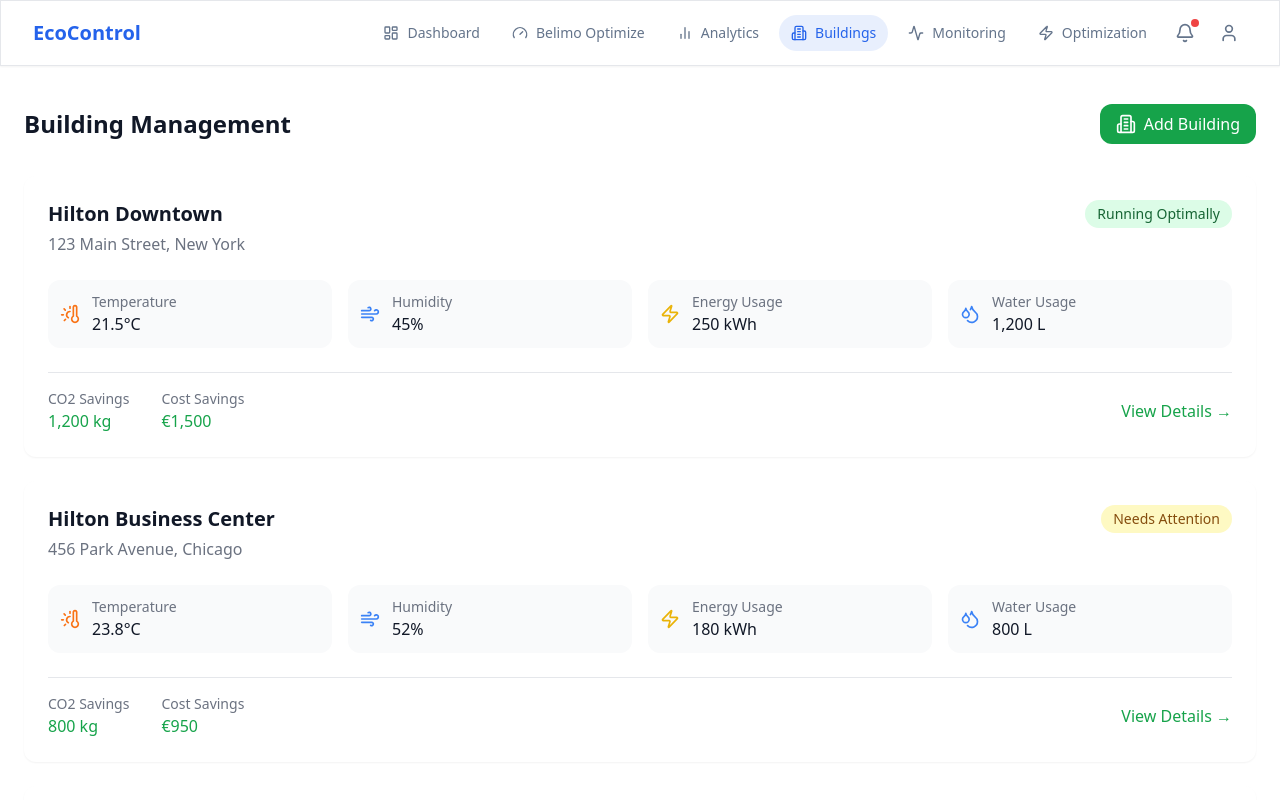
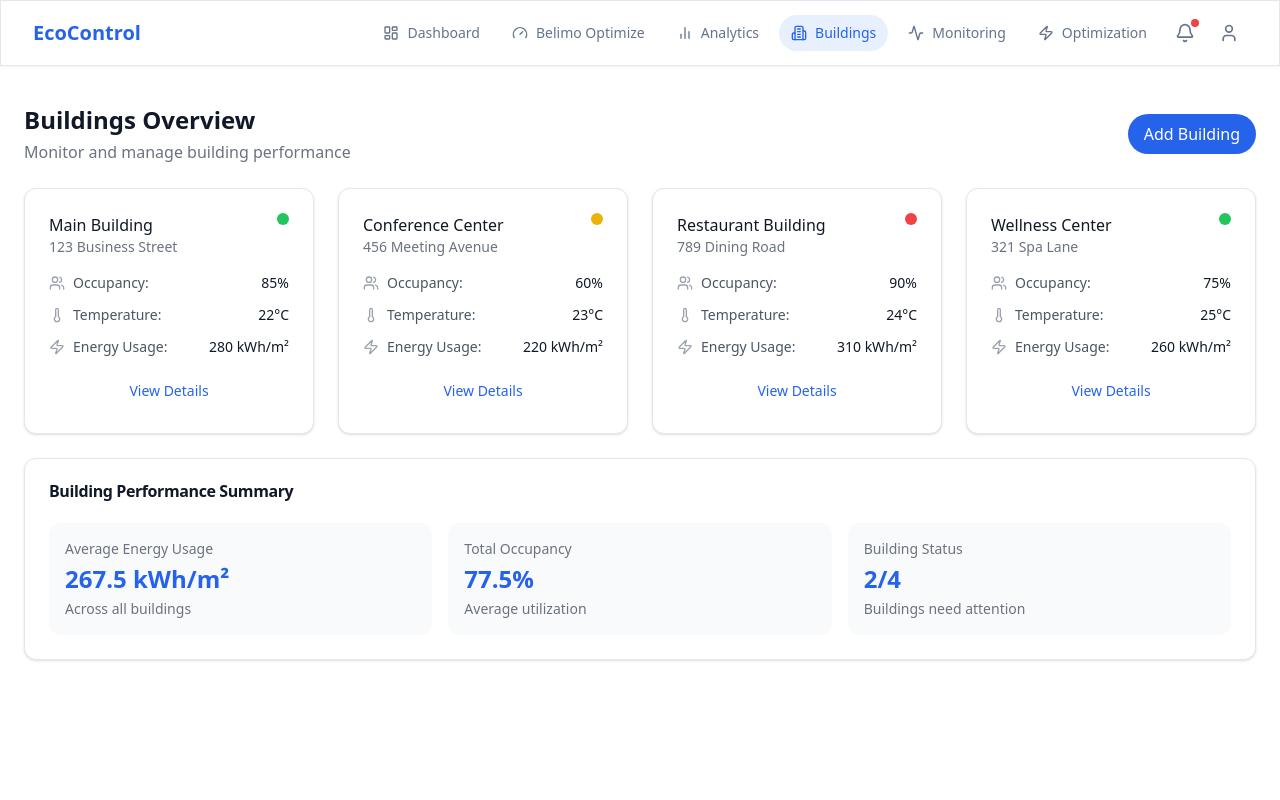
Before and after one commit to finnmglas/belimonitor, a React app: page /buildings in a window 1280 px wide. Shown: the top 800 px of the page. Built offline with nearby package versions, Linux system fonts and the light colour scheme; the HTML template or start-up script is replaced by a standard one.

Commit message:
feat: update all pages to English
- Translated Buildings page content
- Updated Monitoring page text
- Standardized English terminology across pages
- Enhanced header navigation
- Updated alert messages and notifications
- Improved system status descriptions
- Standardized metrics labels

```diff
--- a/src/pages/buildings/index.tsx
+++ b/src/pages/buildings/index.tsx
@@ -1,149 +1,140 @@
-import { Building2, ThermometerSun, Wind, Droplets, Zap } from 'lucide-react';
+import { motion } from 'framer-motion';
+import { Card, CardContent, CardHeader, CardTitle } from '@/components/ui/card';
+import { Building2, Users, Thermometer, Zap } from 'lucide-react';
 
 const buildings = [
   {
     id: 1,
-    name: 'Hilton Downtown',
-    location: '123 Main Street, New York',
-    rooms: 450,
+    name: 'Main Building',
+    location: '123 Business Street',
+    occupancy: '85%',
+    temperature: '22°C',
+    energy: '280 kWh/m²',
     status: 'optimal',
-    metrics: {
-      temperature: '21.5°C',
-      humidity: '45%',
-      energy: '250 kWh',
-      water: '1,200 L'
-    },
-    savings: {
-      co2: '1,200 kg',
-      cost: '€1,500'
-    }
   },
   {
     id: 2,
-    name: 'Hilton Business Center',
-    location: '456 Park Avenue, Chicago',
-    rooms: 300,
+    name: 'Conference Center',
+    location: '456 Meeting Avenue',
+    occupancy: '60%',
+    temperature: '23°C',
+    energy: '220 kWh/m²',
     status: 'warning',
-    metrics: {
-      temperature: '23.8°C',
-      humidity: '52%',
-      energy: '180 kWh',
-      water: '800 L'
-    },
-    savings: {
-      co2: '800 kg',
-      cost: '€950'
-    }
   },
   {
     id: 3,
-    name: 'Hilton Resort & Spa',
-    location: '789 Beach Road, Miami',
-    rooms: 600,
+    name: 'Restaurant Building',
+    location: '789 Dining Road',
+    occupancy: '90%',
+    temperature: '24°C',
+    energy: '310 kWh/m²',
+    status: 'attention',
+  },
+  {
+    id: 4,
+    name: 'Wellness Center',
+    location: '321 Spa Lane',
+    occupancy: '75%',
+    temperature: '25°C',
+    energy: '260 kWh/m²',
     status: 'optimal',
-    metrics: {
-      temperature: '22.1°C',
-      humidity: '48%',
-      energy: '320 kWh',
-      water: '1,500 L'
-    },
-    savings: {
-      co2: '1,700 kg',
-      cost: '€2,100'
-    }
-  }
+  },
 ];
 
-export default function Buildings() {
+const getStatusColor = (status: string) => {
+  switch (status) {
+    case 'optimal':
+      return 'bg-green-500';
+    case 'warning':
+      return 'bg-yellow-500';
+    case 'attention':
+      return 'bg-red-500';
+    default:
+      return 'bg-gray-500';
+  }
+};
+
+export default function BuildingsPage() {
   return (
-    <div className="p-6 max-w-7xl mx-auto">
-      <div className="flex justify-between items-center mb-8">
-        <h1 className="text-2xl font-semibold text-gray-900 dark:text-white">
-          Building Management
-        </h1>
-        <button className="bg-green-600 hover:bg-green-700 text-white px-4 py-2 rounded-lg flex items-center">
-          <Building2 className="w-5 h-5 mr-2" />
+    <div className="p-6 space-y-6 max-w-7xl mx-auto">
+      <div className="flex items-center justify-between">
+        <div>
+          <h1 className="text-2xl font-bold text-gray-900">Buildings Overview</h1>
+          <p className="text-gray-500 mt-1">Monitor and manage building performance</p>
+        </div>
+        <button className="px-4 py-2 bg-primary text-white rounded-full hover:bg-primary/90 transition-colors">
           Add Building
         </button>
       </div>
 
-      <div className="grid gap-6">
+      <div className="grid gap-6 md:grid-cols-2 lg:grid-cols-4">
         {buildings.map((building) => (
-          <div
+          <motion.div
             key={building.id}
-            className="bg-white dark:bg-gray-800 rounded-lg shadow-sm overflow-hidden"
+            initial={{ opacity: 0, y: 20 }}
+            animate={{ opacity: 1, y: 0 }}
           >
-            <div className="p-6">
-              <div className="flex justify-between items-start">
-                <div>
-                  <h2 className="text-xl font-semibold text-gray-900 dark:text-white">
-                    {building.name}
-                  </h2>
-                  <p className="text-gray-500 dark:text-gray-400 mt-1">
-                    {building.location}
-                  </p>
+            <Card className="card-hover-effect">
+              <CardContent className="pt-6">
+                <div className="flex items-start justify-between">
+                  <div>
+                    <h3 className="font-medium text-gray-900">{building.name}</h3>
+                    <p className="text-sm text-gray-500">{building.location}</p>
+                  </div>
+                  <div className={`w-3 h-3 rounded-full ${getStatusColor(building.status)}`} />
                 </div>
-                <span
-                  className={`px-3 py-1 rounded-full text-sm font-medium ${
-                    building.status === 'optimal'
-                      ? 'bg-green-100 text-green-800 dark:bg-green-800/30 dark:text-green-400'
-                      : 'bg-yellow-100 text-yellow-800 dark:bg-yellow-800/30 dark:text-yellow-400'
-                  }`}
-                >
-                  {building.status === 'optimal' ? 'Running Optimally' : 'Needs Attention'}
-                </span>
-              </div>
 
-              <div className="mt-6 grid grid-cols-2 lg:grid-cols-4 gap-4">
-                <div className="flex items-center space-x-3 p-3 bg-gray-50 dark:bg-gray-700/50 rounded-lg">
-                  <ThermometerSun className="w-5 h-5 text-orange-500" />
-                  <div>
-                    <div className="text-sm text-gray-500 dark:text-gray-400">Temperature</div>
-                    <div className="font-medium text-gray-900 dark:text-white">{building.metrics.temperature}</div>
+                <div className="mt-4 space-y-3">
+                  <div className="flex items-center text-sm">
+                    <Users className="w-4 h-4 text-gray-400 mr-2" />
+                    <span className="text-gray-600">Occupancy:</span>
+                    <span className="ml-auto font-medium">{building.occupancy}</span>
+                  </div>
+                  <div className="flex items-center text-sm">
+                    <Thermometer className="w-4 h-4 text-gray-400 mr-2" />
+                    <span className="text-gray-600">Temperature:</span>
+                    <span className="ml-auto font-medium">{building.temperature}</span>
+                  </div>
+                  <div className="flex items-center text-sm">
+                    <Zap className="w-4 h-4 text-gray-400 mr-2" />
+                    <span className="text-gray-600">Energy Usage:</span>
+                    <span className="ml-auto font-medium">{building.energy}</span>
                   </div>
                 </div>
-                <div className="flex items-center space-x-3 p-3 bg-gray-50 dark:bg-gray-700/50 rounded-lg">
-                  <Wind className="w-5 h-5 text-blue-500" />
-                  <div>
-                    <div className="text-sm text-gray-500 dark:text-gray-400">Humidity</div>
-                    <div className="font-medium text-gray-900 dark:text-white">{building.metrics.humidity}</div>
-                  </div>
-                </div>
-                <div className="flex items-center space-x-3 p-3 bg-gray-50 dark:bg-gray-700/50 rounded-lg">
-                  <Zap className="w-5 h-5 text-yellow-500" />
-                  <div>
-                    <div className="text-sm text-gray-500 dark:text-gray-400">Energy Usage</div>
-                    <div className="font-medium text-gray-900 dark:text-white">{building.metrics.energy}</div>
-                  </div>
-                </div>
-                <div className="flex items-center space-x-3 p-3 bg-gray-50 dark:bg-gray-700/50 rounded-lg">
-                  <Droplets className="w-5 h-5 text-blue-500" />
-                  <div>
-                    <div className="text-sm text-gray-500 dark:text-gray-400">Water Usage</div>
-                    <div className="font-medium text-gray-900 dark:text-white">{building.metrics.water}</div>
-                  </div>
-                </div>
-              </div>
 
-              <div className="mt-6 flex justify-between items-center pt-4 border-t border-gray-200 dark:border-gray-700">
-                <div className="flex space-x-8">
-                  <div>
-                    <div className="text-sm text-gray-500 dark:text-gray-400">CO2 Savings</div>
-                    <div className="font-medium text-green-600 dark:text-green-400">{building.savings.co2}</div>
-                  </div>
-                  <div>
-                    <div className="text-sm text-gray-500 dark:text-gray-400">Cost Savings</div>
-                    <div className="font-medium text-green-600 dark:text-green-400">{building.savings.cost}</div>
-                  </div>
-                </div>
-                <button className="text-green-600 hover:text-green-700 dark:text-green-400 dark:hover:text-green-300 font-medium">
-                  View Details →
+                <button className="w-full mt-4 px-4 py-2 text-sm text-primary hover:bg-primary/5 rounded-full transition-colors">
+                  View Details
                 </button>
-              </div>
+              </CardContent>
+            </Card>
+          </motion.div>
+        ))}
+      </div>
+
+      <Card>
+        <CardHeader>
+          <CardTitle>Building Performance Summary</CardTitle>
+        </CardHeader>
+        <CardContent>
+          <div className="grid gap-4 md:grid-cols-3">
+            <div className="p-4 bg-gray-50 rounded-lg">
+              <p className="text-sm text-gray-500">Average Energy Usage</p>
+              <p className="text-2xl font-bold text-primary mt-1">267.5 kWh/m²</p>
+              <p className="text-sm text-gray-500 mt-1">Across all buildings</p>
+            </div>
+            <div className="p-4 bg-gray-50 rounded-lg">
+              <p className="text-sm text-gray-500">Total Occupancy</p>
+              <p className="text-2xl font-bold text-primary mt-1">77.5%</p>
+              <p className="text-sm text-gray-500 mt-1">Average utilization</p>
+            </div>
+            <div className="p-4 bg-gray-50 rounded-lg">
+              <p className="text-sm text-gray-500">Building Status</p>
+              <p className="text-2xl font-bold text-primary mt-1">2/4</p>
+              <p className="text-sm text-gray-500 mt-1">Buildings need attention</p>
             </div>
           </div>
-        ))}
-      </div>
+        </CardContent>
+      </Card>
     </div>
   );
 }
--- a/src/pages/monitoring/index.tsx
+++ b/src/pages/monitoring/index.tsx
@@ -68,9 +68,9 @@
                         <AlertTriangle className="w-4 h-4 text-muted-foreground" />
                       </DropdownMenuTrigger>
                       <DropdownMenuContent>
-                        <DropdownMenuItem>Details anzeigen</DropdownMenuItem>
-                        <DropdownMenuItem>Alarm einstellen</DropdownMenuItem>
-                        <DropdownMenuItem>Konfigurieren</DropdownMenuItem>
+                        <DropdownMenuItem>View Details</DropdownMenuItem>
+                        <DropdownMenuItem>Set Alert</DropdownMenuItem>
+                        <DropdownMenuItem>Configure</DropdownMenuItem>
                       </DropdownMenuContent>
                     </DropdownMenu>
                   </div>
@@ -98,13 +98,14 @@
         >
           <Card className="card-hover-effect">
             <CardHeader>
-              <CardTitle>Echtzeit-Überwachung</CardTitle>
+              <CardTitle>Real-time Monitoring</CardTitle>
             </CardHeader>
             <CardContent>
               <div className="space-y-4">
                 {sensors.map((sensor) => (
                   <div key={sensor.id}
-                    className="flex items-center justify-between p-3 bg-gray-50 rounded-lg hover:bg-gray-100 transition-colors">
+                    className="flex items-center justify-between p-3 bg-gray-50 rounded-lg hover:bg-gray-100 transition-colors"
+                  >
                     <div className="flex items-center space-x-3">
                       <sensor.icon className={`w-5 h-5 ${sensor.color}`} />
                       <span>{sensor.name}</span>
@@ -121,11 +122,15 @@
 
           <Card className="card-hover-effect">
             <CardHeader>
-              <CardTitle>Alarm-Historie</CardTitle>
+              <CardTitle>Alert History</CardTitle>
             </CardHeader>
             <CardContent>
               <div className="space-y-3">
-                {[...Array(3)].map((_, i) => (
+                {[
+                  { time: '2h ago', issue: 'Temperature Alert', location: 'Main Building' },
+                  { time: '4h ago', issue: 'Humidity Warning', location: 'Conference Room' },
+                  { time: '6h ago', issue: 'Air Quality Notice', location: 'Restaurant Area' }
+                ].map((alert, i) => (
                   <motion.div
                     key={i}
                     initial={{ opacity: 0, x: -20 }}
@@ -135,9 +140,12 @@
                   >
                     <div className="flex items-center space-x-3">
                       <div className="w-2 h-2 rounded-full bg-yellow-500" />
-                      <span>Temperatur-Alarm</span>
+                      <div>
+                        <p className="font-medium">{alert.issue}</p>
+                        <p className="text-sm text-gray-500">{alert.location}</p>
+                      </div>
                     </div>
-                    <span className="text-sm text-muted-foreground">vor 2h</span>
+                    <span className="text-sm text-muted-foreground">{alert.time}</span>
                   </motion.div>
                 ))}
               </div>
@@ -152,17 +160,17 @@
         >
           <Card className="card-hover-effect h-full">
             <CardHeader>
-              <CardTitle>Systemübersicht</CardTitle>
+              <CardTitle>System Overview</CardTitle>
             </CardHeader>
             <CardContent>
               <SystemDiagram />
               <div className="mt-4 grid grid-cols-2 gap-4">
                 <div className="p-3 bg-gray-50 rounded-lg">
-                  <p className="text-sm font-medium text-muted-foreground">Gesamtauslastung</p>
+                  <p className="text-sm font-medium text-muted-foreground">System Load</p>
                   <p className="text-lg font-bold text-blue-500">72%</p>
                 </div>
                 <div className="p-3 bg-gray-50 rounded-lg">
-                  <p className="text-sm font-medium text-muted-foreground">Aktive Systeme</p>
+                  <p className="text-sm font-medium text-muted-foreground">Active Systems</p>
                   <p className="text-lg font-bold text-green-500">6/7</p>
                 </div>
               </div>
```
